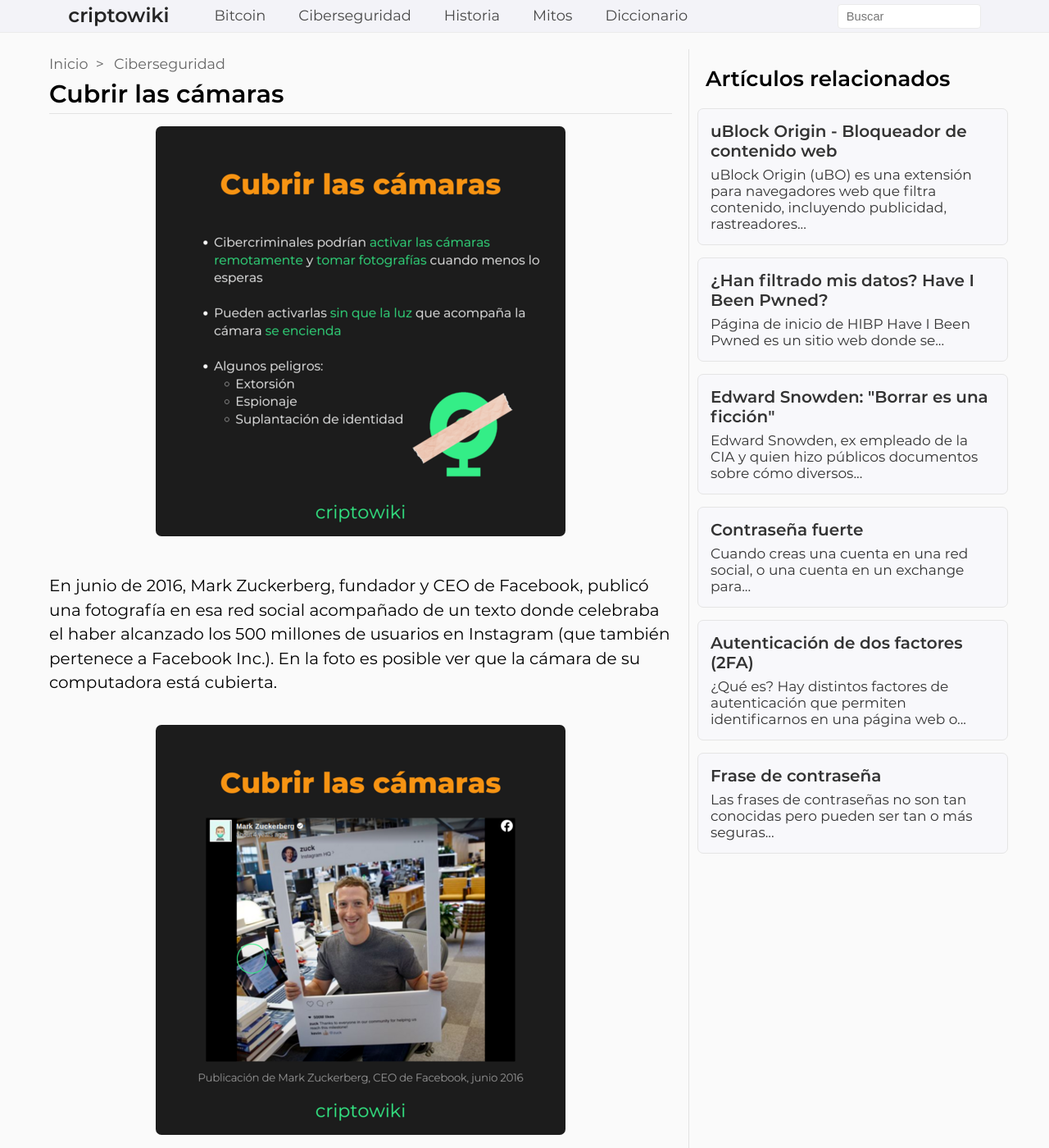
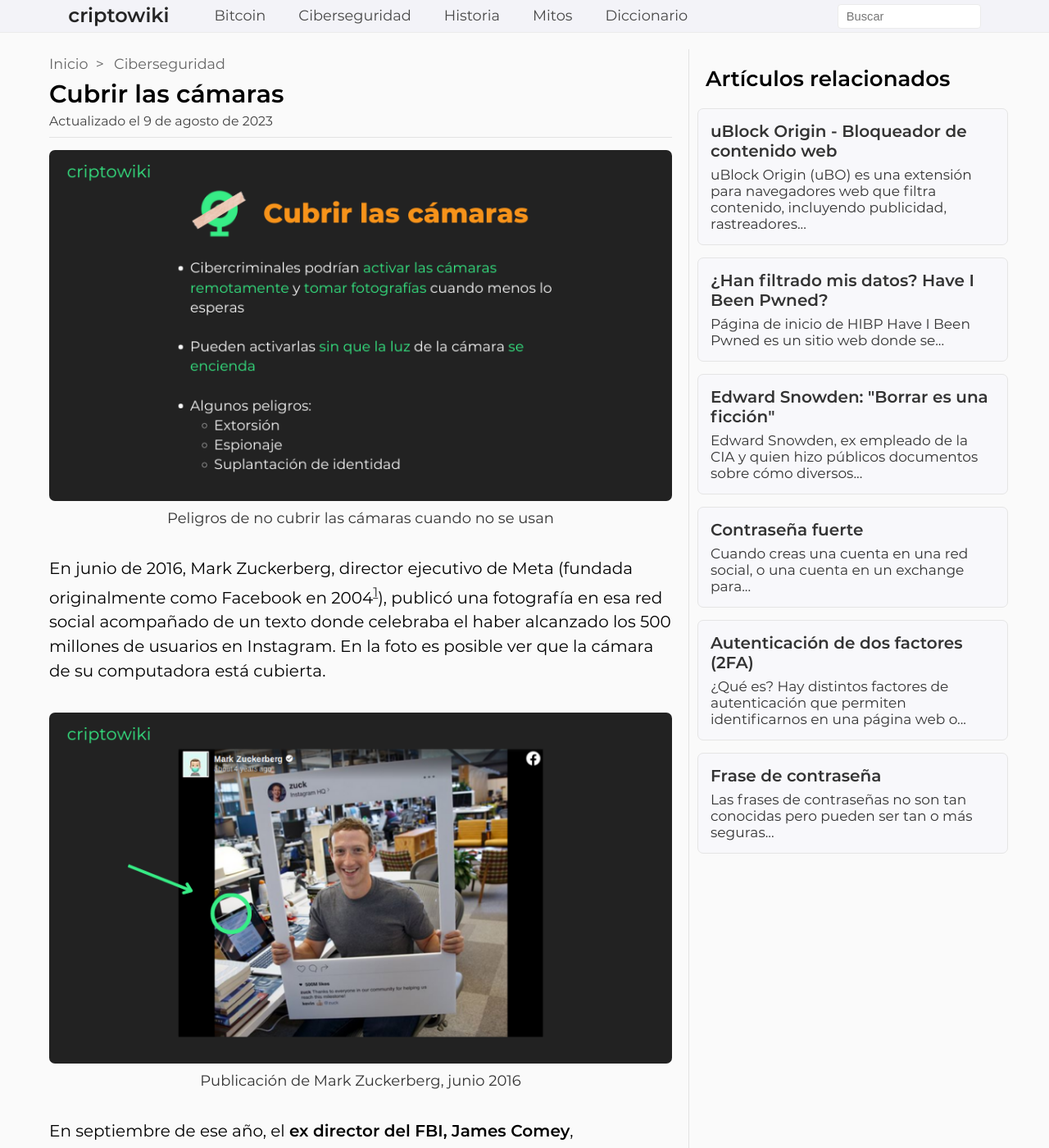
Before and after one commit to criptowiki/criptowiki, a Jekyll site: the page built from collections/_posts/cybersecurity/2021-11-04-6-cover-the-cameras.md, in a window 1280 px wide and 1400 px high. Shown: the whole window at 82% size. Built offline with Jekyll 4.4.1, drawn with Linux system fonts in a browser that asks for light colours; some web fonts are replaced; some of the changed text lies outside the part shown.

Commit message:
update Cover the cameras *replace images with bigger ones *add alt for images *update company name to Meta *include references

```diff
--- a/collections/_posts/cybersecurity/2021-11-04-6-cover-the-cameras.md
+++ b/collections/_posts/cybersecurity/2021-11-04-6-cover-the-cameras.md
@@ -1,16 +1,17 @@
 ---
 title: Cubrir las cámaras
 permalink: /ciberseguridad/cubrir-las-camaras
-image: cybersecurity/es/cubrir-las-camaras.png?v=050522
+image: cybersecurity/es/cubrir-las-camaras.png?v=2
+updated: 9/08/2023
 ---
 
-{% include image.html url="cybersecurity/es/cubrir-las-camaras.png" width="500" %}
+{% include image.html url="cybersecurity/es/cubrir-las-camaras.png?v=2" alt="Peligros de no cubrir las cámaras cuando no se usan" %}
 
-En junio de 2016, Mark Zuckerberg, fundador y CEO de Facebook, publicó una fotografía en esa red social acompañado de un texto donde celebraba el haber alcanzado los 500 millones de usuarios en Instagram (que también pertenece a Facebook Inc.). En la foto es posible ver que la cámara de su computadora está cubierta.
+En junio de 2016, Mark Zuckerberg, director ejecutivo de Meta (fundada originalmente como Facebook en 2004[^1]), publicó una fotografía en esa red social acompañado de un texto donde celebraba el haber alcanzado los 500 millones de usuarios en Instagram. En la foto es posible ver que la cámara de su computadora está cubierta.
 
-{% include image.html url="tools-cybersecurity/cubrir-las-camaras-mark-zuckerberg.png" width="500" %}
+{% include image.html url="cybersecurity/es/cubrir-las-camaras-mark-zuckerberg.png?v=2" alt="Publicación de Mark Zuckerberg, junio 2016" %}
 
-En septiembre de ese año, el **ex director del FBI, James Comey**, recomendó a los usuarios de internet cubrir sus cámaras web para que **“tomen responsabilidad de su propia seguridad y privacidad”**.
+En septiembre de ese año, el **ex director del FBI, James Comey**, recomendó a los usuarios de internet cubrir sus cámaras web para que **“tomen responsabilidad de su propia seguridad y privacidad”**[^2].
 
 Ocurre que luego pueden extorsionar a usuarios desprevenidos pidendo recompensas en criptomonedas. Por más que uno pague, uno no puede estar seguro que nunca las revelarán. Por eso es tan **importante anticiparse y prevenir esa situación**. También se recomienda no pagar para no fomentar estos delitos.
 
@@ -21,3 +22,6 @@
 En el mercado hay disponibles **cobertores de cámaras web**. Otra opción más sencilla y barata es utilizar un **pedazo de cinta** o si no tienes a mano, **un pedazo de papel con cinta adhesiva**. Ten cuidado de no dañar la cámara.
 
 Puedes **encenderla brevemente para confirmar que efectivamente la cámara no vea nada**. Considera realizar lo mismo para tu dispositivos móviles y para todas las cámaras conectadas a internet que pueden pasar desapercibidas, como las que se encuentran conectadas a televisores inteligentes y consolas de videojuegos.
+
+[^1]: [Mark Zuckerberg, fundador, presidente y director ejecutivo](https://about.meta.com/es/media-gallery/executives/mark-zuckerberg)
+[^2]: [Put tape over your webcam, FBI director warns](https://www.telegraph.co.uk/technology/2016/09/15/put-tape-over-your-webcam-fbi-director-warns/)
```
Also changed, not shown: assets/img/cybersecurity/es/cubrir-las-camaras-mark-zuckerberg.png (added), assets/img/cybersecurity/es/cubrir-las-camaras.png, assets/img/tools-cybersecurity/cubrir-las-camaras-mark-zuckerberg.png (deleted).
